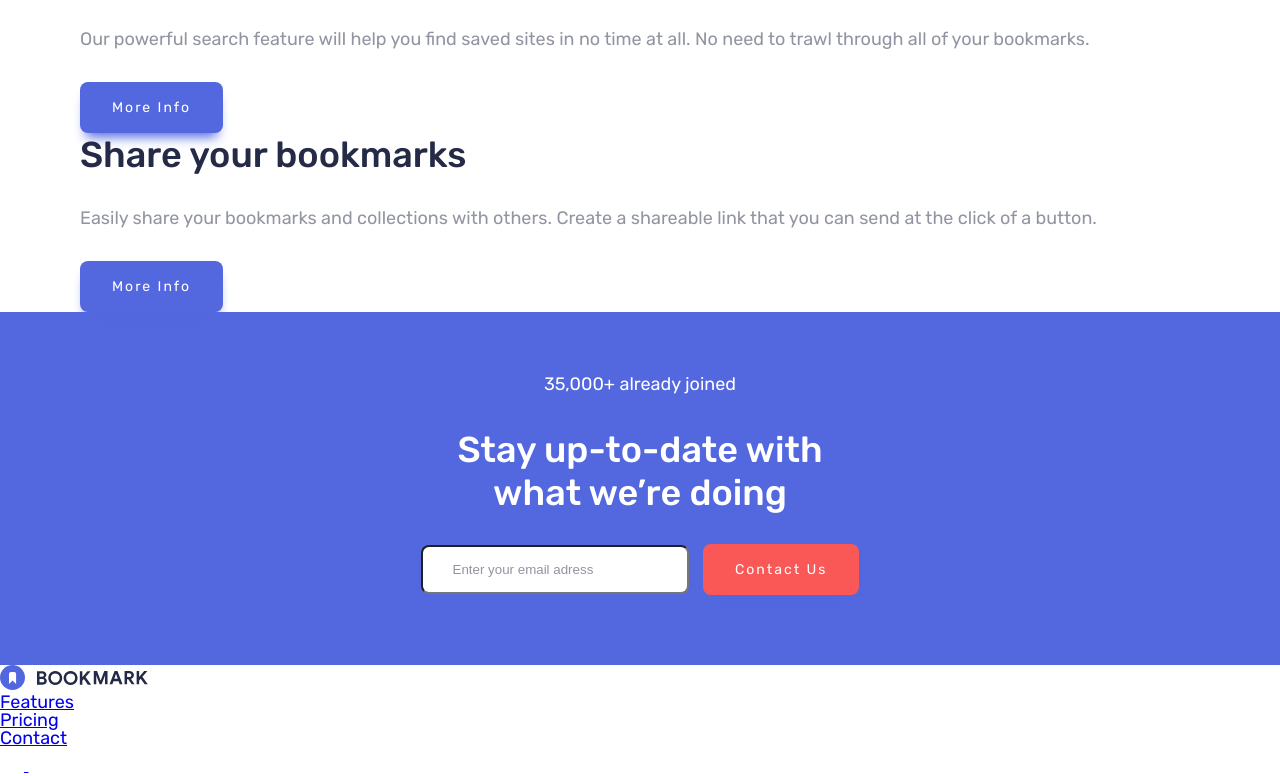
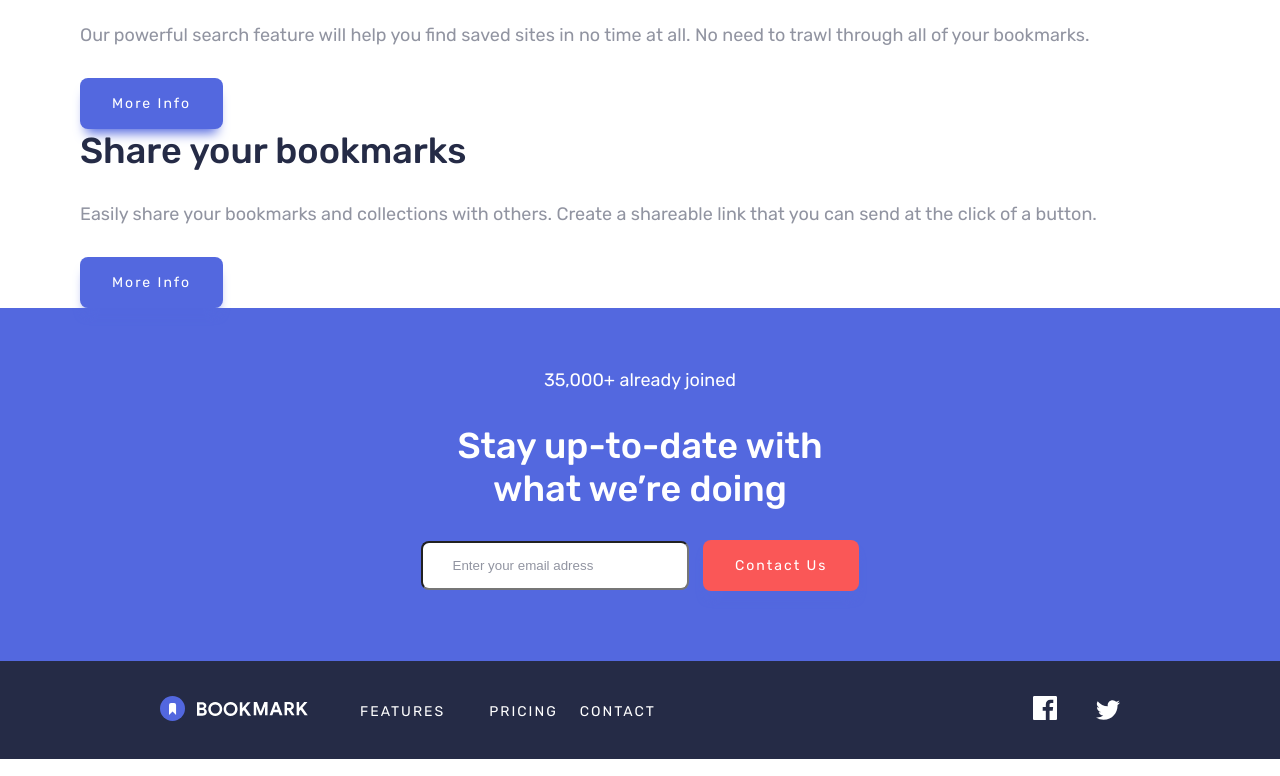
Before and after one commit to CorbicBojana/JS11, a website: page dist/index.html in a window 1280 px wide. Shown: the part 1800-2576 px from the top of the page. Drawn offline with Linux system fonts and the light colour scheme.

Commit message:
add style for footer

```diff
--- a/app/scss/main.scss
+++ b/app/scss/main.scss
@@ -72,6 +72,30 @@ body {
   }
 }
 
+.list {
+  display: flex;
+
+  .list_item {
+    margin: 0 2.2rem;
+
+    &:last-child {
+      margin: 0;
+    }
+
+    .list_item_link {
+      color: $very_dark_blue;
+      font-size: 1.4rem;
+      text-decoration: none;
+      text-transform: uppercase;
+      letter-spacing: 0.2rem;
+
+      &:hover {
+        color: $soft_red_color;
+      }
+    }
+  }
+}
+
 h1 {
   font-size: 4.6rem;
 }
@@ -101,33 +125,6 @@ p {
   flex-wrap: wrap;
   justify-content: space-between;
   align-items: center;
-
-  .nav {
-
-    .list {
-      display: flex;
-
-      .list_item {
-        margin: 0 2.2rem;
-
-        &:last-child {
-          margin: 0;
-        }
-
-        .list_item_link {
-          color: $very_dark_blue;
-          font-size: 1.4rem;
-          text-decoration: none;
-          text-transform: uppercase;
-          letter-spacing: 0.2rem;
-
-          &:hover {
-            color: $soft_red_color;
-          }
-        }
-      }
-    }
-  }
 }
 
 // INTRO
@@ -244,3 +241,38 @@ p {
     }
   }
 }
+
+// FOOTER
+.footer {
+  display: flex;
+  flex-wrap: wrap;
+  justify-content: space-between;
+  align-items: center;
+  padding: 3.5rem 16rem;
+  background-color: $very_dark_blue;
+
+  .footer_links {
+    display: flex;
+
+    .logo_link {
+      margin-right: 3rem;
+    }
+
+    .nav {
+      display: flex;
+      align-items: center;
+
+      .list_item_link {
+        color: $white_color;
+      }
+    }
+  }
+
+  .container_social_icon {
+
+    .social_icon_link {
+      display: inline-block;
+      margin-left: 3.5rem;
+    }
+  }
+}
```
Also changed, not shown: dist/css/main.css, dist/css/main.min.css, dist/index.html.
